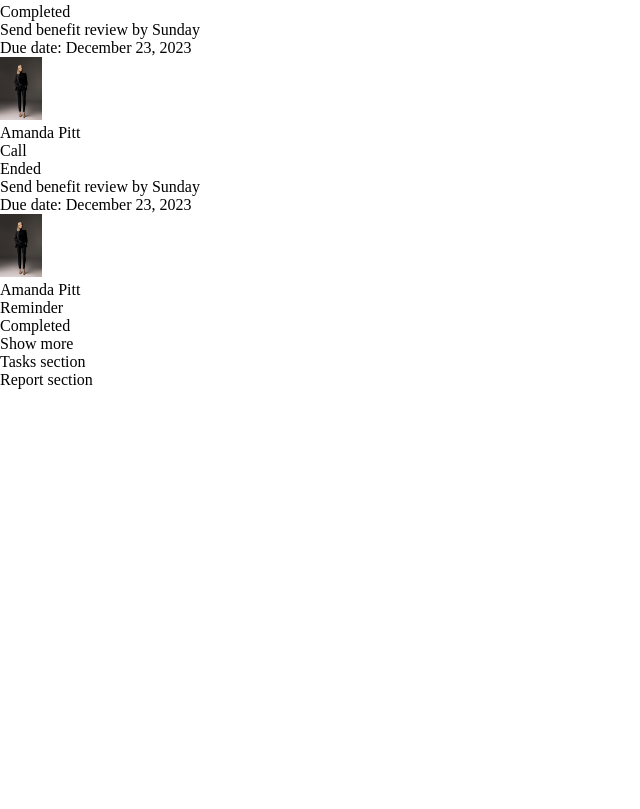
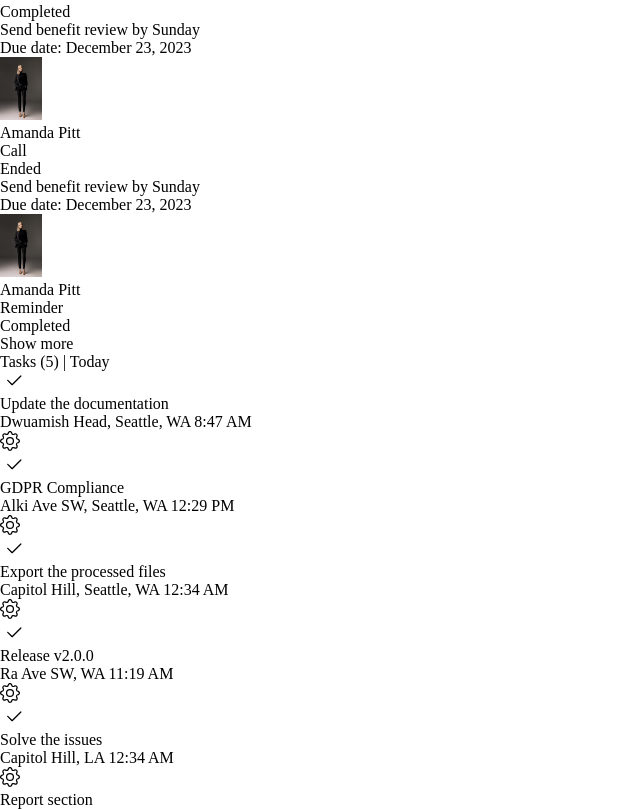
Before and after one commit to yurii-corssa/dashboard-project, a website built with Vite: page src/index.html in a window 1280 px wide. Shown: the part 1085-1894 px from the top of the page, without its empty margins (0-640 px from the left). Before the commit the page ends 1474 px from the top, so only its background shows below. Built offline with nearby package versions, Linux system fonts and the light colour scheme.

Commit message:
create tasks section markup

```diff
--- a/src/index.html
+++ b/src/index.html
@@ -527,7 +527,146 @@
         </button>
       </section>
 
-      <section class="tasks">Tasks section</section>
+      <section class="tasks">
+        <h2 class="tasks__title">
+          <span class="tasks__title_accent">Tasks</span>
+          <span class="tasks__title_accent tasks-count">(5)</span> | Today
+        </h2>
+
+        <ul class="tasks__list">
+          <li class="tasks__item">
+            <label class="tasks__checkbox">
+              <input
+                class="tasks__checkbox-input"
+                type="checkbox"
+                name="task_status"
+                value="unfinished"
+              />
+              <svg class="tasks__checkbox-icon" width="20" height="20">
+                <use href="./img/icons.svg#icon-done"></use>
+              </svg>
+            </label>
+
+            <div class="tasks__info">
+              <h3 class="tasks__heading">Update the documentation</h3>
+              <p class="tasks__desc">
+                Dwuamish Head, Seattle, WA <time>8:47 AM</time>
+              </p>
+            </div>
+
+            <button class="tasks__btn" type="button">
+              <svg class="tasks__btn-icon" width="20" height="20">
+                <use href="./img/icons.svg#icon-gear"></use>
+              </svg>
+            </button>
+          </li>
+
+          <li class="tasks__item">
+            <label class="tasks__checkbox">
+              <input
+                class="tasks__checkbox-input"
+                type="checkbox"
+                name="task_status"
+                value="unfinished"
+                checked
+              />
+              <svg class="tasks__checkbox-icon" width="20" height="20">
+                <use href="./img/icons.svg#icon-done"></use>
+              </svg>
+            </label>
+
+            <div class="tasks__info">
+              <h3 class="tasks__heading">GDPR Compliance</h3>
+              <p class="tasks__desc">
+                Alki Ave SW, Seattle, WA <time>12:29 PM</time>
+              </p>
+            </div>
+
+            <button class="tasks__btn" type="button">
+              <svg class="tasks__btn-icon" width="20" height="20">
+                <use href="./img/icons.svg#icon-gear"></use>
+              </svg>
+            </button>
+          </li>
+
+          <li class="tasks__item">
+            <label class="tasks__checkbox">
+              <input
+                class="tasks__checkbox-input"
+                type="checkbox"
+                name="task_status"
+                value="unfinished"
+              />
+              <svg class="tasks__checkbox-icon" width="20" height="20">
+                <use href="./img/icons.svg#icon-done"></use>
+              </svg>
+            </label>
+
+            <div class="tasks__info">
+              <h3 class="tasks__heading">Export the processed files</h3>
+              <p class="tasks__desc">
+                Capitol Hill, Seattle, WA <time>12:34 AM</time>
+              </p>
+            </div>
+
+            <button class="tasks__btn" type="button">
+              <svg class="tasks__btn-icon" width="20" height="20">
+                <use href="./img/icons.svg#icon-gear"></use>
+              </svg>
+            </button>
+          </li>
+
+          <li class="tasks__item">
+            <label class="tasks__checkbox">
+              <input
+                class="tasks__checkbox-input"
+                type="checkbox"
+                name="task_status"
+                value="unfinished"
+              />
+              <svg class="tasks__checkbox-icon" width="20" height="20">
+                <use href="./img/icons.svg#icon-done"></use>
+              </svg>
+            </label>
+
+            <div class="tasks__info">
+              <h3 class="tasks__heading">Release v2.0.0</h3>
+              <p class="tasks__desc">Ra Ave SW, WA <time>11:19 AM</time></p>
+            </div>
+
+            <button class="tasks__btn" type="button">
+              <svg class="tasks__btn-icon" width="20" height="20">
+                <use href="./img/icons.svg#icon-gear"></use>
+              </svg>
+            </button>
+          </li>
+
+          <li class="tasks__item">
+            <label class="tasks__checkbox">
+              <input
+                class="tasks__checkbox-input"
+                type="checkbox"
+                name="task_status"
+                value="unfinished"
+              />
+              <svg class="tasks__checkbox-icon" width="20" height="20">
+                <use href="./img/icons.svg#icon-done"></use>
+              </svg>
+            </label>
+
+            <div class="tasks__info">
+              <h3 class="tasks__heading">Solve the issues</h3>
+              <p class="tasks__desc">Capitol Hill, LA <time>12:34 AM</time></p>
+            </div>
+
+            <button class="tasks__btn" type="button">
+              <svg class="tasks__btn-icon" width="20" height="20">
+                <use href="./img/icons.svg#icon-gear"></use>
+              </svg>
+            </button>
+          </li>
+        </ul>
+      </section>
 
       <section class="reports">Report section</section>
     </main>
```
